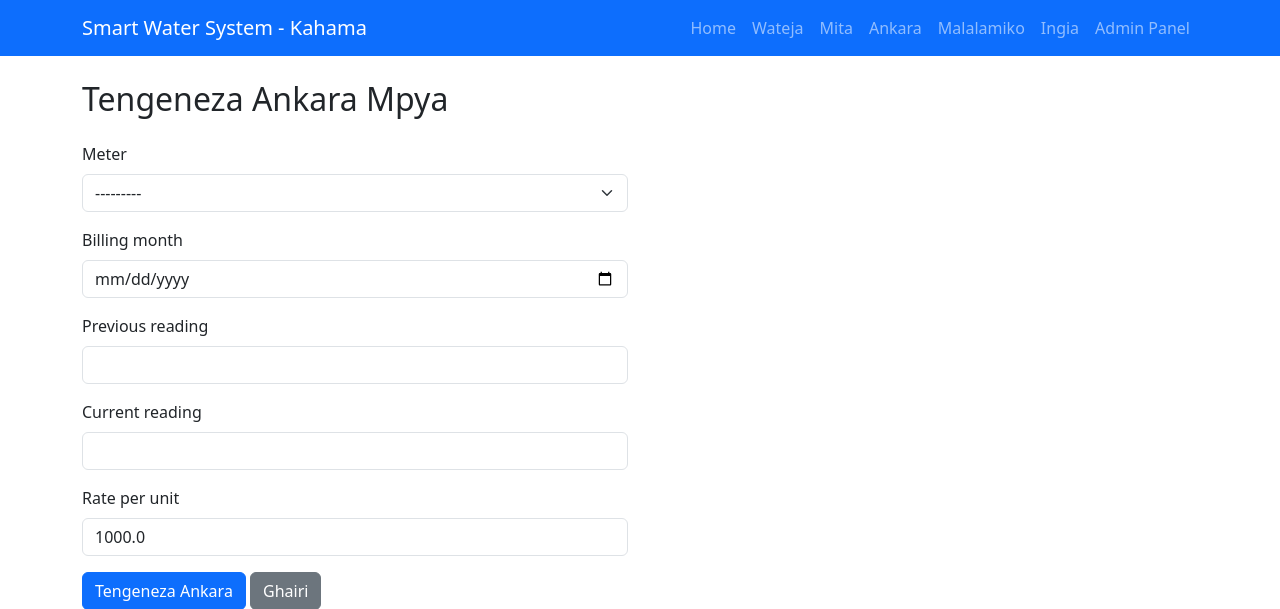
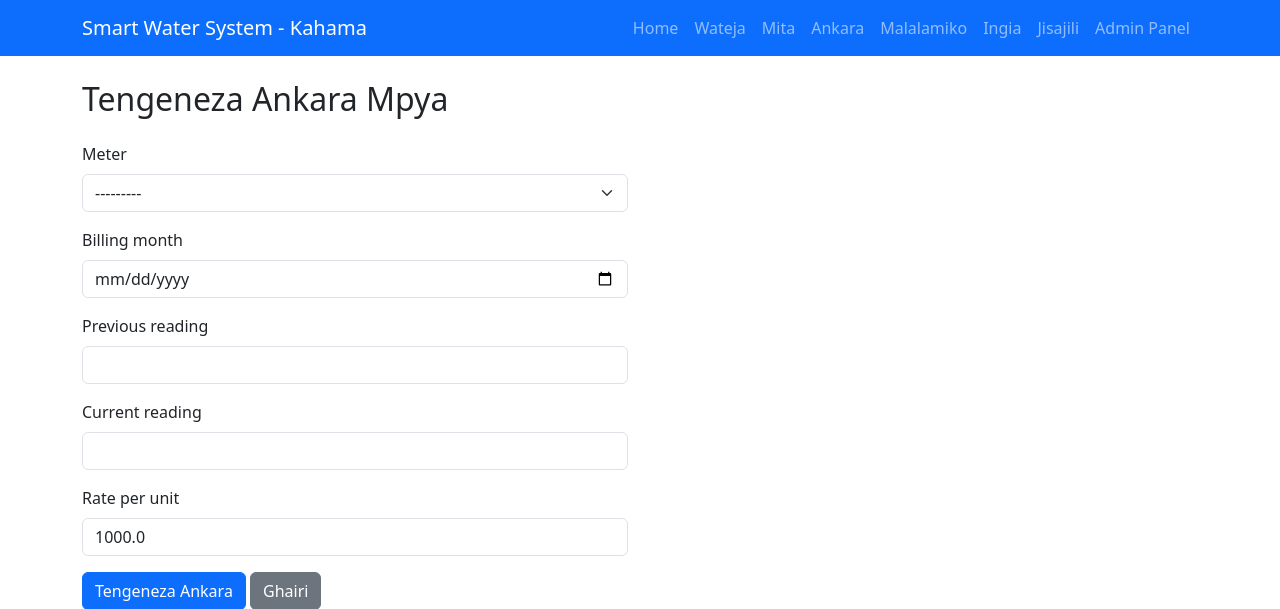
Before and after one commit to msobi2020/smart-water-system, a Django app: page /bills/add/ in a window 1280 px wide. Shown: the top 609 px of the page. Run offline with Django 5.2, Linux system fonts and the light colour scheme; data comes from the database, SQL or seed files in the repository.

Commit message:
Add register link to navbar

```diff
--- a/templates/base.html
+++ b/templates/base.html
@@ -27,6 +27,7 @@
     <li class="nav-item"><a class="nav-link" href="/logout/">Toka</a></li>
     {% else %}
     <li class="nav-item"><a class="nav-link" href="/login/">Ingia</a></li>
+    <li class="nav-item"><a class="nav-link" href="/register/">Jisajili</a></li>
     {% endif %}
     <li class="nav-item"><a class="nav-link" href="/admin/">Admin Panel</a></li>
 </ul>
```
